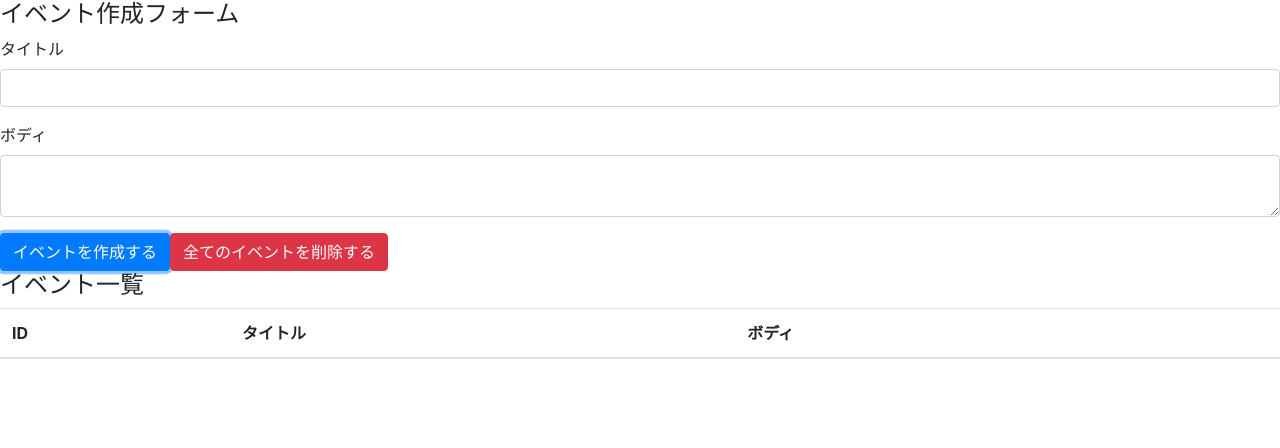
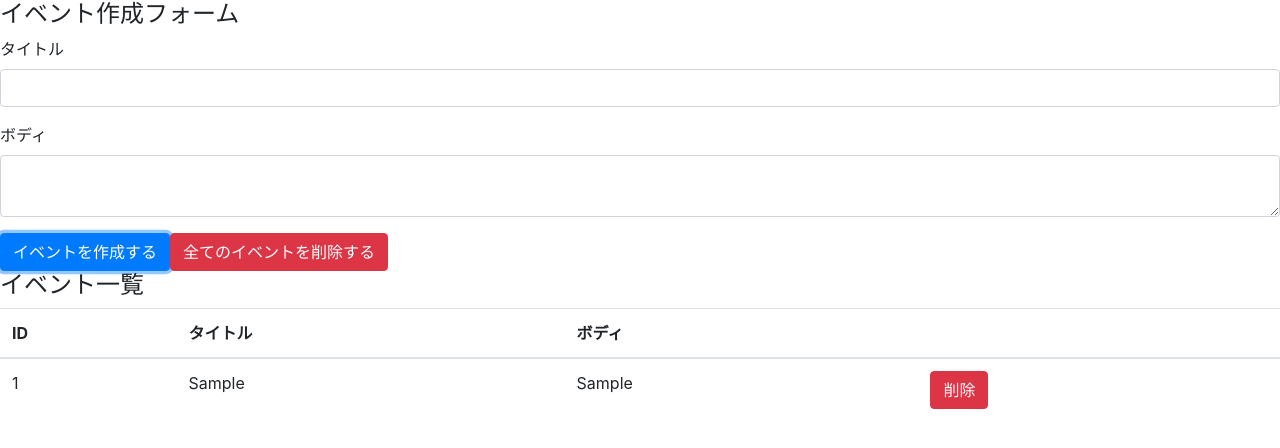
Before and after one commit to piroyuki-hub/react-hooks-101, a React (Create React App) app: page / in a window 1280 px wide. Both pictures are taken after typing "Sample", "Sample" into the empty fields and a click on the button "イベントを作成する". Shown: the top 448 px of the page. Built offline with nearby package versions, Linux system fonts and the light colour scheme.

Commit message:
display events, refactor and implement remove event button

```diff
--- a/src/components/App.js
+++ b/src/components/App.js
@@ -1,6 +1,7 @@
 import React, { useReducer, useState } from 'react'
 import 'bootstrap/dist/css/bootstrap.min.css'
 
+import Event from './Event'
 import reducer from '../reducers'
 
 const App = () => {
@@ -51,7 +52,9 @@ const App = () => {
             <th></th>
           </tr>
         </thead>
-        <tbody></tbody>
+        <tbody>
+          { state.map((event, index) => (<Event key={index} event={event} dispatch={dispatch} />)) }
+        </tbody>
       </table>
     </div>
   );
--- /dev/null
+++ b/src/components/Event.js
@@ -0,0 +1,19 @@
+import React from 'react'
+
+const Event = ({ event, dispatch }) => {
+  const id = event.id
+  const handleClickDeleteButton = () => {
+    dispatch({ type: 'DELETE_EVENT', id })
+  }
+
+  return (
+    <tr>
+      <td>{id}</td>
+      <td>{event.title}</td>
+      <td>{event.body}</td>
+      <td><button type="button" className="btn btn-danger" onClick={handleClickDeleteButton}>削除</button></td>
+    </tr>
+  )
+}
+
+export default Event
--- a/src/reducers/index.js
+++ b/src/reducers/index.js
@@ -4,10 +4,11 @@ const events = (state = [], action ) => {
       const event = { title: action.title, body: action.body }
       const length = state.length
       const id = length === 0 ? 1 : state[length - 1].id + 1
+      return [...state, { id, ...event }]
 
-      return [...state, { id, ...event }]
     case 'DELETE_EVENT':
-      return state
+      return state.filter(event => event.id !== action.id)
+
     case 'DELETE_ALL_EVENT':
       return []
     default:
```
